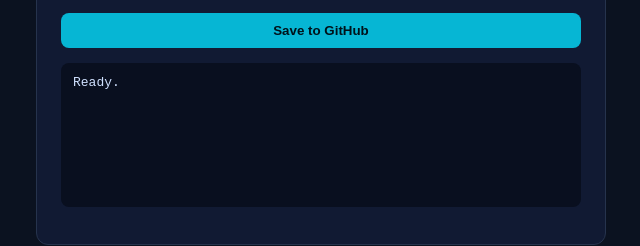
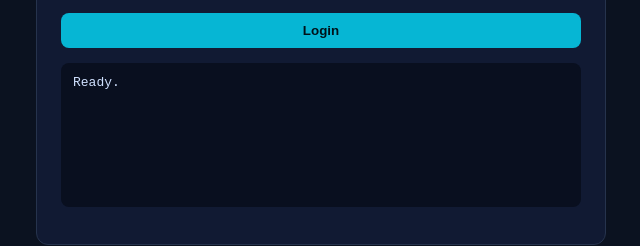
Before and after one commit to Psivasai970/Psivasai970.github.io, a plain HTML site: page index.html in a window 1280 px wide. Shown: the part 332-578 px from the top of the page, 319-959 px from the left. Drawn offline with Linux system fonts and the light colour scheme.

Commit message:
Update index.html

```diff
--- a/index.html
+++ b/index.html
@@ -72,7 +72,7 @@
     <label>GitHub Personal Access Token (repo scope)</label>
     <input id="token" type="password" placeholder="Paste your PAT">
 
-    <button type="submit">Save to GitHub</button>
+    <button type="submit">Login</button>
   </form>
 
   <pre id="log">Ready.</pre>
```
